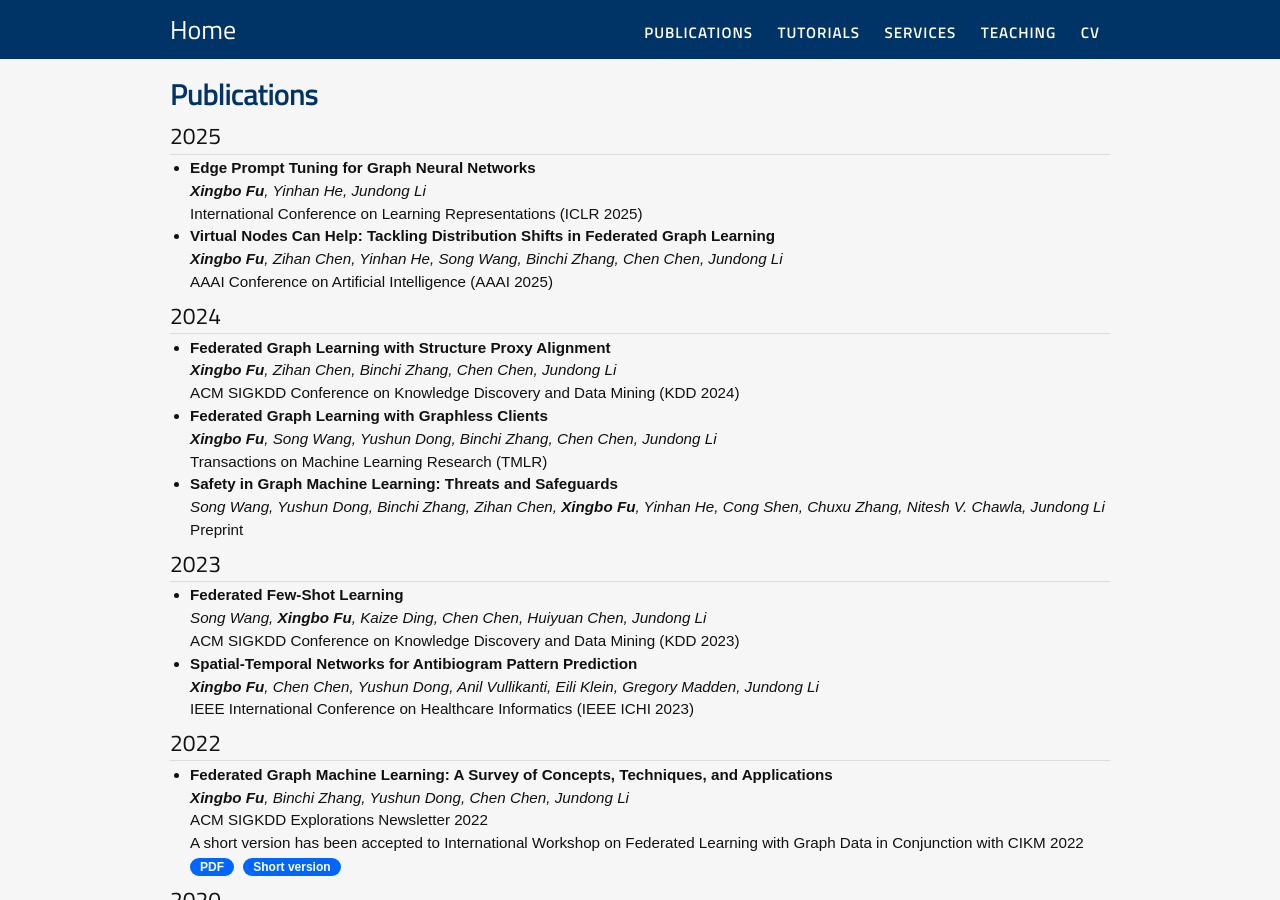
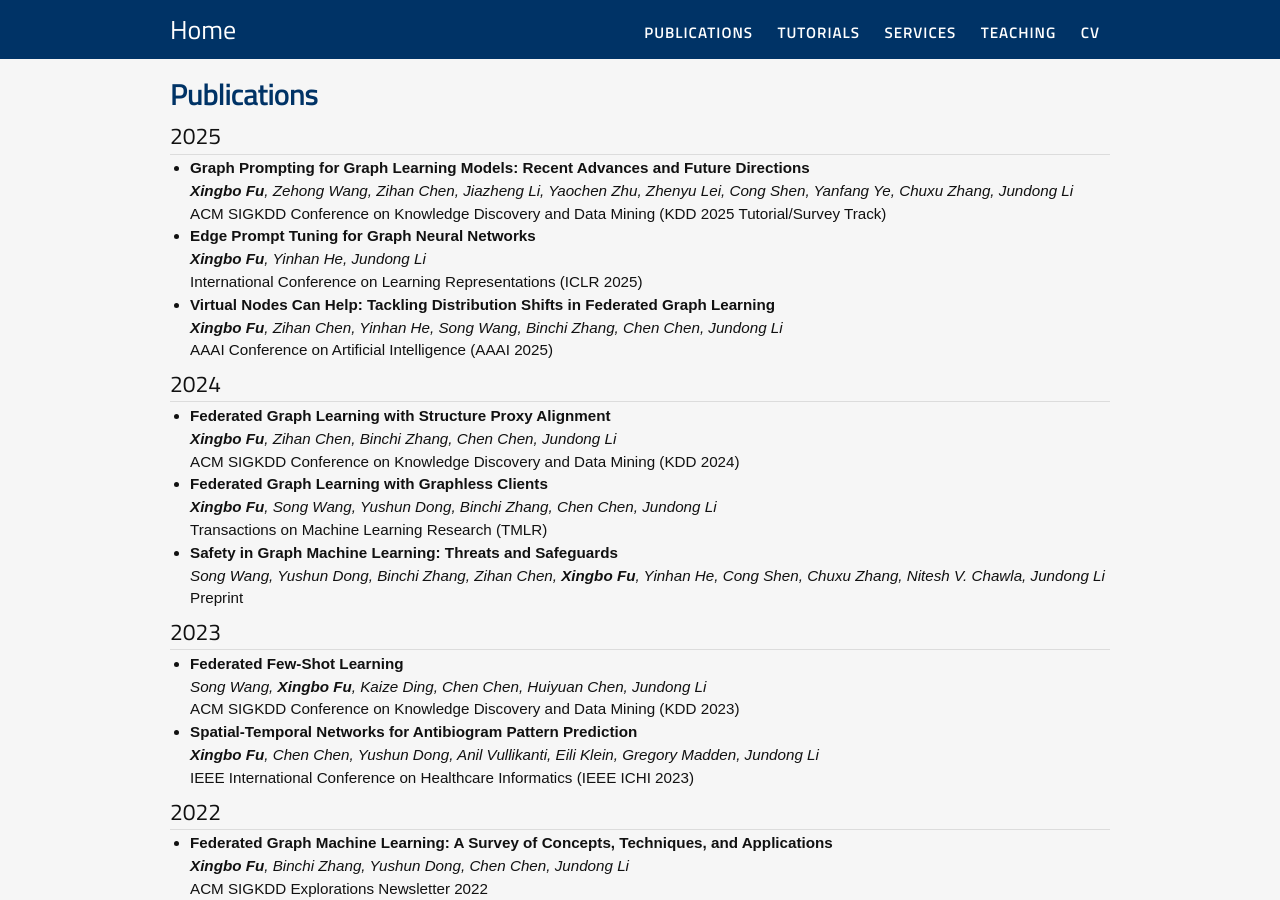
Before and after one commit to xbfu/xbfu.github.io, a Jekyll site: the page built from publications.md, in a window 1280 px wide and 900 px high. Built offline with Jekyll 4.4.1, drawn with Linux system fonts in a browser that asks for light colours; nearby versions of some CDN libraries.

Commit message:
Update publications.md

```diff
--- a/publications.md
+++ b/publications.md
@@ -7,6 +7,11 @@ subtitle: Publications - Xingbo Fu
 
 <h2>2025</h2>
 <ul>
+	<li>
+		<b>Graph Prompting for Graph Learning Models: Recent Advances and Future Directions</b><br>
+		<i><b>Xingbo Fu</b>, Zehong Wang, Zihan Chen, Jiazheng Li, Yaochen Zhu, Zhenyu Lei, Cong Shen, Yanfang Ye, Chuxu Zhang, Jundong Li</i><br>
+		ACM SIGKDD Conference on Knowledge Discovery and Data Mining (KDD 2025 Tutorial/Survey Track)<br>
+	</li>
 	<li>
 		<b>Edge Prompt Tuning for Graph Neural Networks</b><br>
 		<i><b>Xingbo Fu</b>, Yinhan He, Jundong Li</i><br>
```
